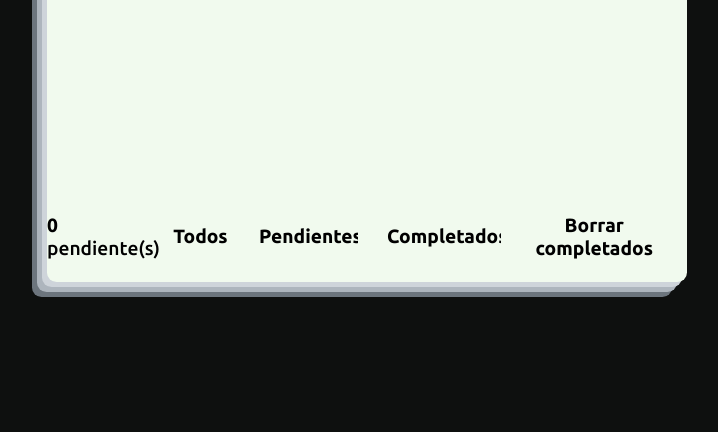
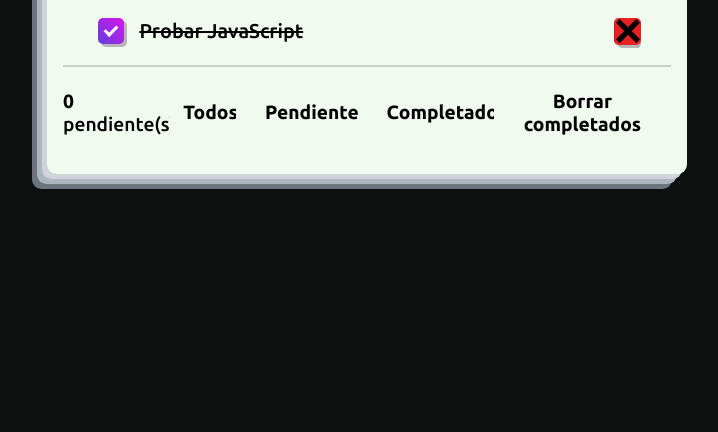
Before and after one commit to Humbert-Dz/Todo-App, a website built with Vite: page index.html in a window 1280 px wide. Shown: the part 368-800 px from the top of the page, without its empty margins (273-991 px from the left). Built offline with nearby package versions, Linux system fonts and the light colour scheme.

Commit message:
cambios en estilos

```diff
--- a/src/todos/app.html
+++ b/src/todos/app.html
@@ -12,7 +12,7 @@
 <!-- This section should be hidden by default and shown when there are todos -->
 <section class="main">
   <!-- ! -->
-  <div class="checkbox-wrapper">
+  <!-- <div class="checkbox-wrapper">
     <input type="checkbox" class="check toggle-all" id="toggle-all">
     <label for="toggle-all" class="label">
       <svg width="45" height="45" viewBox="0 0 95 95">
@@ -23,19 +23,27 @@
       </svg>
       <span>Marcar todas como completadas</span>
     </label>
-  </div>
+  </div> -->
   <!-- ! -->
   <ul class="todo-list">
     <!-- These are here just to show the structure of the list items -->
     <!-- List items should get the class "editing" when editing and "completed" when marked as completed -->
     <!-- <li class="completed" data-id="abc">
-                <div class="view">
-                    <input class="toggle" type="checkbox" checked>
-                    <label>Probar JavaScript</label>
-                    <button class="destroy"></button>
-                </div>
-                <input class="edit" value="Create a TodoMVC template">
-            </li> -->
+      <div class="view">
+        <input class="toggle" type="checkbox" checked />
+        <label>Probar JavaScript</label>
+        <button class="destroy"></button>
+      </div>
+      <input class="edit" value="Create a TodoMVC template" />
+    </li> -->
+    <li class="list_item">
+      <label class="contenedor completed" data-id='abc'>
+        <input type="checkbox" checked="checked">
+        <div class="checkmark"></div>
+        Probar JavaScript
+        <button class="destroy" id="destroy"><svg xmlns="http://www.w3.org/2000/svg" width="24" height="24" viewBox="0 0 24 24"><path d="M24 20.188l-8.315-8.209 8.2-8.282-3.697-3.697-8.212 8.318-8.31-8.203-3.666 3.666 8.321 8.24-8.206 8.313 3.666 3.666 8.237-8.318 8.285 8.203z"></path></svg></button>
+      </label>
+    </li>
     <!-- <li>
                 <div class="view">
                     <input class="toggle" type="checkbox">
--- a/style.css
+++ b/style.css
@@ -1,11 +1,14 @@
 @import url("https://fonts.googleapis.com/css2?family=Ubuntu:wght@400;500;700&display=swap");
 
+:root{
+  --fuente:  "Ubuntu", sans-serif;
+}
 * {
   padding: 0;
   margin: 0;
   box-sizing: border-box;
   overflow: hidden;
-  font-family: "Ubuntu", sans-serif;
+  font-family:var(--fuente);
 }
 
 body {
@@ -27,7 +30,7 @@ body {
   padding: 1rem;
   width: 50%;
   height: auto;
-  min-height: 500px;
+  min-height: 250px;
   background-color: #f1faee;
   border-radius: 0.6rem;
   box-shadow: -5px 5px #ced4da, -10px 10px #adb5bd, -15px 15px #6c757d;
@@ -49,7 +52,7 @@ body {
 }
 
 .new-todo {
-  font-family: inherit;
+  font-family:var(--fuente);
   font-weight: 500;
   font-size: 1.1rem;
   width: 100%;
@@ -124,7 +127,7 @@ body {
 }
 
 span {
-  font-family: inherit;
+  font-family:var(--fuente);
   font-weight: 500;
 }
 
@@ -136,15 +139,16 @@ span {
 .footer {
   padding: 1rem 0;
   font-size: 1.2rem;
-  font-family: inherit;
+  font-family:var(--fuente);
   font-weight: 700;
   width: 100%;
-  position: absolute;
+  position: relative;
   bottom: 0;
   left: 0;
   display: flex;
   align-items: center;
   justify-content: space-evenly;
+  border-top: 2px solid rgba(128, 128, 128, 0.352);
 }
 
 .filters {
@@ -181,3 +185,121 @@ span {
 .clear-completed:hover {
   background-color: #ff89a146;
 }
+
+.todo-list {
+  /* background-color: rebeccapurple; */
+  font-family:var(--fuente);
+  padding: 1rem 0;
+  position: relative;
+  display: flex;
+  flex-flow: column nowrap;
+  gap: 1rem;
+}
+
+/* !! */
+
+.list_item {
+  display: block;
+  list-style: none;
+  font-family:var(--fuente);
+  font-weight: 500;
+  width: 100%;
+  border-radius: 5px;
+}
+
+/* Hide the default checkbox */
+.contenedor input {
+  position: absolute;
+  opacity: 0;
+  cursor: pointer;
+  height: 0;
+  width: 0;
+}
+
+.contenedor {
+  padding: 5px;
+  display: block;
+  position: relative;
+  cursor: pointer;
+  font-size: 20px;
+  user-select: none;
+  border-radius: 5px;
+  display: flex;
+  gap: 15px;
+  align-items: center;
+  width: 100%;
+}
+
+.completed {
+  text-decoration: line-through;
+}
+
+/* Create a custom checkbox */
+.checkmark {
+  position: relative;
+  top: 0;
+  left: 0;
+  height: 1.3em;
+  width: 1.3em;
+  background-color: #ccc;
+  border-radius: 5px;
+}
+
+/* When the checkbox is checked, add a blue background */
+.contenedor input:checked ~ .checkmark {
+  box-shadow: 3px 3px 0px rgb(183, 183, 183);
+  transition: all 0.2s;
+  opacity: 1;
+  background-image: linear-gradient(
+    45deg,
+    rgb(100, 61, 219) 0%,
+    rgb(217, 21, 239) 100%
+  );
+}
+
+.contenedor input ~ .checkmark {
+  transition: all 0.2s;
+  opacity: 1;
+  box-shadow: 1px 1px 0px rgb(183, 183, 183);
+}
+
+/* Create the checkmark/indicator (hidden when not checked) */
+.checkmark:after {
+  content: "";
+  position: absolute;
+  opacity: 0;
+  transition: all 0.2s;
+}
+
+/* Show the checkmark when checked */
+.contenedor input:checked ~ .checkmark:after {
+  opacity: 1;
+  transition: all 0.2s;
+}
+
+/* Style the checkmark/indicator */
+.contenedor .checkmark:after {
+  left: 0.45em;
+  top: 0.25em;
+  width: 0.25em;
+  height: 0.5em;
+  border: solid white;
+  border-width: 0 0.15em 0.15em 0;
+  transform: rotate(45deg);
+}
+
+.destroy {
+  width: 27px;
+  height: 27px;
+  position: absolute;
+  right: 0px;
+  display: flex;
+  justify-content: center;
+  align-items: center;
+  border: none;
+  border-radius: 5px;
+  border-left: 1px solid #c41b1b;
+  background: #e62222;
+  box-shadow: 3px 3px 0px rgb(183, 183, 183);
+  cursor: pointer;
+}
```
